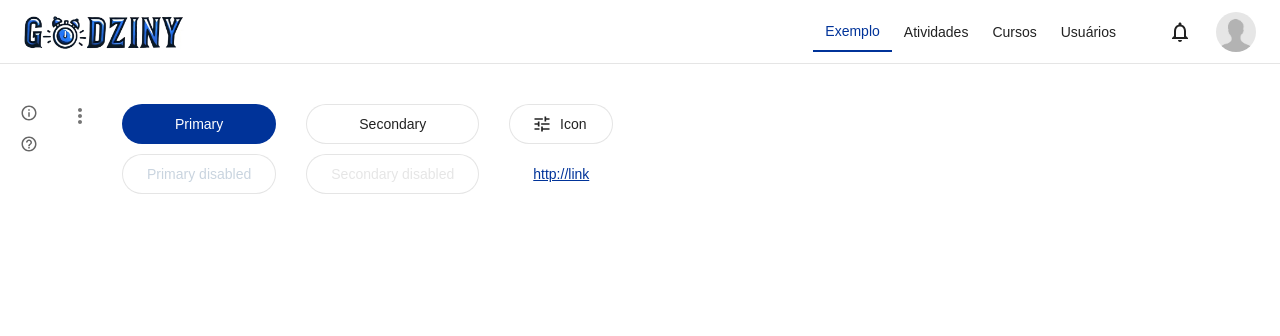
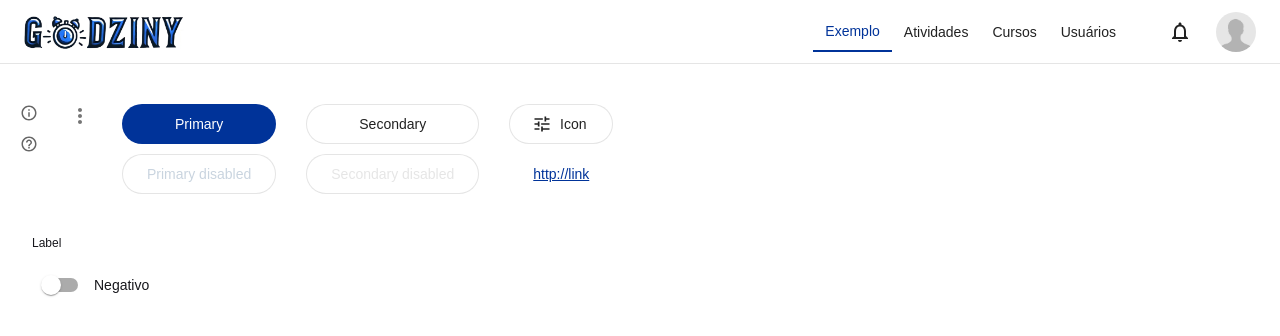
Before and after one commit to LuanLuL/app-godziny-frontend, a React (Create React App) app: page /example in a window 1280 px wide. Shown: the top 336 px of the page. Built offline with nearby package versions, Linux system fonts and the light colour scheme.

Commit message:
Add new components

```diff
--- a/public/index.html
+++ b/public/index.html
@@ -3,7 +3,7 @@
   <head>
     <meta charset="utf-8" />
     <link rel="icon" href="%PUBLIC_URL%/favicon.ico" />
-    <meta name="viewport" content="width=device-width, initial-scale=1" />
+    <meta name="viewport" content="width=device-width, initial-scale=1.0" />
     <meta name="theme-color" content="#000000" />
     <meta
       name="description"
--- a/src/ui/sysComponents/basicMenu/BasicMenuStyles.tsx
+++ b/src/ui/sysComponents/basicMenu/BasicMenuStyles.tsx
@@ -6,9 +6,8 @@ const BasicMenuStyles = {
     height: sysSizing.spacingFixedLg,
   },
   menu: {
-    "& .css-oeilvz-MuiButtonBase-root-MuiMenuItem-root": {
-      backgroundColor: "#ffffff",
-      padding: "9px 16px",
+    "& .css-1v6ch8a-MuiButtonBase-root-MuiMenuItem-root": {
+      padding: "8px 16px",
     },
     "& .css-8oiess-MuiPaper-root-MuiPopover-paper-MuiMenu-paper": {
       backgroundColor: "#ffffff",
--- /dev/null
+++ b/src/ui/sysComponents/sysForm/sysToggleInput/SysToggleInput.tsx
@@ -0,0 +1,45 @@
+import React, { ChangeEvent, useState } from "react";
+import { Box, SwitchProps, Typography } from "@mui/material";
+import { MySwitch, SysToggleInputStyles } from "./SysToggleInputStyles";
+
+interface ISysToggleInput extends SwitchProps {
+  label: string;
+  maxWidth?: string;
+  msgchecked?: string;
+  msgunchecked?: string;
+  onSubmit: () => void;
+}
+
+export const SysToggleInput: React.FC<ISysToggleInput> = ({
+  label,
+  onSubmit,
+  maxWidth = "1000px",
+  msgchecked = "Ativo",
+  msgunchecked = "Inativo",
+  ...props
+}) => {
+  const [isChecked, setIsChecked] = useState(props.checked);
+  function onChange(event: ChangeEvent<HTMLInputElement>, checked: boolean) {
+    setIsChecked(checked);
+    onSubmit();
+  }
+
+  return (
+    <Box sx={SysToggleInputStyles.container}>
+      <Box sx={SysToggleInputStyles.boxLabel}>
+        <Typography
+          sx={{ maxWidth: maxWidth, ...SysToggleInputStyles.label }}
+          variant="body2"
+        >
+          {label ?? "Escolha um valor"}
+        </Typography>
+      </Box>
+      <Box sx={SysToggleInputStyles.body}>
+        <MySwitch onChange={onChange} {...props} />
+        <Typography variant="body1">
+          {isChecked ? msgchecked : msgunchecked}
+        </Typography>
+      </Box>
+    </Box>
+  );
+};
--- /dev/null
+++ b/src/ui/sysComponents/sysForm/sysToggleInput/SysToggleInputStyles.tsx
@@ -0,0 +1,39 @@
+import { styled, Switch } from "@mui/material";
+import sysSizing from "../../../sysMaterialUi/sizing/sysSizes";
+
+const MySwitch = styled(Switch)(({ theme }) => ({
+  "& .MuiSwitch-track": {
+    backgroundColor: theme.palette.common.black,
+  },
+  "& .MuiSwitch-switchBase.Mui-checked": {
+    color: theme.palette.primary.main,
+  },
+  "& .MuiSwitch-switchBase.Mui-checked + .MuiSwitch-track": {
+    backgroundColor: theme.palette.primary.contrastText,
+  },
+}));
+
+const SysToggleInputStyles = {
+  container: {
+    display: "flex",
+    flexDirection: "column",
+    alignItems: "flex-start",
+    padding: sysSizing.base.baseFixed075,
+  },
+  body: {
+    display: "flex",
+    flexDirection: "row",
+    alignItems: "center",
+    gap: sysSizing.spacingFixedXs,
+  },
+  boxLabel: {
+    marginBottom: `${sysSizing.base.baseFixed1}`,
+  },
+  label: {
+    overflow: "hidden",
+    whiteSpace: "nowrap",
+    textOverflow: "ellipsis",
+  },
+};
+
+export { MySwitch, SysToggleInputStyles };
--- a/src/ui/sysMaterialUi/colors/sysColors.ts
+++ b/src/ui/sysMaterialUi/colors/sysColors.ts
@@ -1,14 +1,15 @@
 import { PaletteOptions } from "@mui/material";
 
 const blueScale = {
-  escuro: "#001F5C",
-  claro: "#C9D4DF",
+  escuro: "#001f5C",
+  claro: "#c9d4df",
   normal: "#003399",
+  fundo: "#bac3dd",
 };
 
 const greenScale = {
   escuro: "#00802f",
-  claro: "#C5F2C7",
+  claro: "#c5f2c7",
   normal: "#00b050",
 };
 
@@ -49,6 +50,7 @@ const sysPalette: PaletteOptions = {
     light: blueScale.claro,
     main: blueScale.normal,
     dark: blueScale.escuro,
+    contrastText: blueScale.fundo,
   },
   success: {
     light: greenScale.claro,
--- a/src/ui/sysPages/example/Example.tsx
+++ b/src/ui/sysPages/example/Example.tsx
@@ -5,7 +5,8 @@ import {
   BasicMenu,
   optionsToBasicMenu,
 } from "../../sysComponents/basicMenu/BasicMenu";
-import { SysButton } from "../../sysComponents/sysForm/primaryButton/SysButton";
+import { SysButton } from "../../sysComponents/sysForm/sysButton/SysButton";
+import { SysToggleInput } from "../../sysComponents/sysForm/sysToggleInput/SysToggleInput";
 
 export const Example = () => {
   const optionsToBasicMenu: optionsToBasicMenu[] = [
@@ -42,8 +43,22 @@ export const Example = () => {
   ];
 
   return (
-    <Box sx={{ padding: "40px 20px" }}>
-      <Box sx={{ display: "flex", flexDirection: "row", gap: "30px" }}>
+    <Box
+      sx={{
+        padding: "40px 20px",
+        display: "flex",
+        flexDirection: "column",
+        gap: "30px",
+      }}
+    >
+      <Box
+        sx={{
+          display: "flex",
+          flexDirection: "row",
+          flexWrap: "wrap",
+          gap: "30px",
+        }}
+      >
         <Box sx={{ display: "flex", flexDirection: "column", gap: "10px" }}>
           <IconTooltip
             title="Informe alguma coisa para o usuário aqui!"
@@ -125,6 +140,18 @@ export const Example = () => {
           />
         </Box>
       </Box>
+      <Box sx={{ display: "flex", flexDirection: "row", gap: "30px" }}>
+        <Box sx={{ display: "flex", flexDirection: "column", gap: "10px" }}>
+          <SysToggleInput
+            label="Label"
+            msgchecked="Positivo"
+            msgunchecked="Negativo"
+            onSubmit={() => {
+              console.log("Você escolheu entre um ou outro");
+            }}
+          />
+        </Box>
+      </Box>
     </Box>
   );
 };
```
Also changed, not shown: src/ui/sysComponents/sysForm/sysButton/SysButton.tsx (renamed from src/ui/sysComponents/sysForm/primaryButton/SysButton.tsx), src/ui/sysComponents/sysForm/sysButton/sysButtonStyles.tsx (renamed from src/ui/sysComponents/sysForm/primaryButton/sysButtonStyles.tsx).
